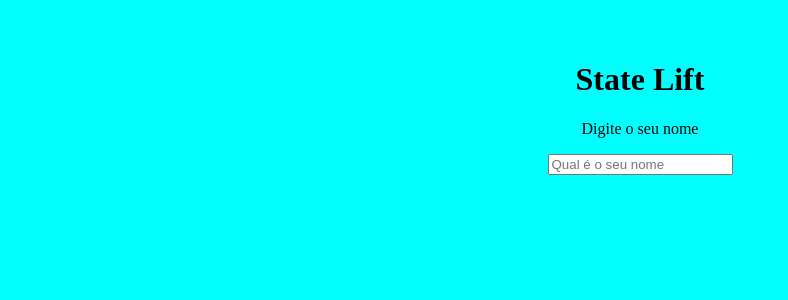
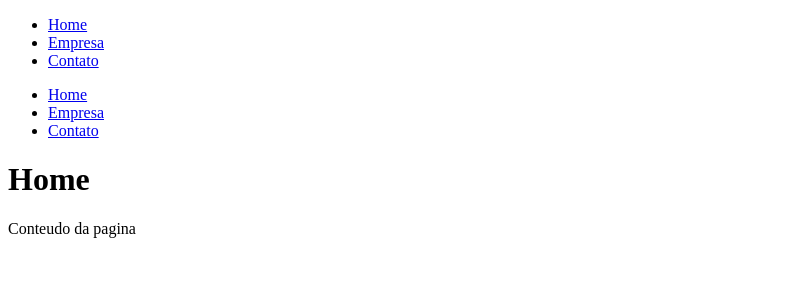
Before and after one commit to PeterAires/React, a React (Vite) app in the folder projeto1/: page / in a window 1280 px wide. Shown: the top 300 px of the page, without its empty margins (0-788 px from the left). Built offline with nearby package versions, Linux system fonts and the light colour scheme.

Commit message:
treino diario
React Router

```diff
--- a/projeto1/package.json
+++ b/projeto1/package.json
@@ -11,7 +11,8 @@
   },
   "dependencies": {
     "react": "^18.2.0",
-    "react-dom": "^18.2.0"
+    "react-dom": "^18.2.0",
+    "react-router-dom": "^6.23.1"
   },
   "devDependencies": {
     "@types/react": "^18.2.66",
--- a/projeto1/src/App.jsx
+++ b/projeto1/src/App.jsx
@@ -1,19 +1,35 @@
-import './App.css'
-import './index.css'
-import { useState } from 'react'
-import SeuNome from './components/SeuNome'
-import Saudacao from './components/Saudacao'
+import {BrowserRouter as Router, Route, Link, Routes} from 'react-router-dom'
+import Home from './pages/Home'
+import Empresa from './pages/Empresa'
+import Contato from './pages/Contato'
+import Navbar from './components/Navbar'
+
+
 
 function App(){
 
-  const [nome,setNome] = useState()
 
-  return (
-    <div className="App">
-      <h1>State Lift</h1>
-      <SeuNome setNome={setNome}/>
-      <Saudacao nome={nome}/>
-    </div>
+  return (//componentes que vao fazer parte da 'rota'
+    <Router>
+      <ul>
+        <li>
+          <Link to='/'>Home</Link>
+        </li>
+        <li>
+          <Link to='/empresa'>Empresa</Link>
+        </li>
+        <li>
+          <Link to='/contato'>Contato</Link>
+        </li>
+      </ul>
+
+            <Navbar/>
+            <Routes>
+                <Route exact path="/" element={<Home />} />
+                <Route path="/contato" element={<Contato />} />
+                <Route path="/empresa" element={<Empresa />} />
+            </Routes>
+    </Router>
   )
 }
 export default App
--- /dev/null
+++ b/projeto1/src/components/Navbar.jsx
@@ -0,0 +1,18 @@
+import { Link } from "react-router-dom"
+
+function Navbar(){
+return(
+    <ul>
+        <li>
+          <Link to='/'>Home</Link>
+        </li>
+        <li>
+          <Link to='/empresa'>Empresa</Link>
+        </li>
+        <li>
+          <Link to='/contato'>Contato</Link>
+        </li>
+      </ul>
+)
+}
+export default Navbar
--- /dev/null
+++ b/projeto1/src/pages/Contato.jsx
@@ -0,0 +1,10 @@
+function Contato(){
+    return(
+       <div>
+           <h1>Contato</h1>
+           <p>Conteudo da pagina</p>
+           <p>kakaka</p>
+       </div>
+    )
+   }
+   export default Contato
--- /dev/null
+++ b/projeto1/src/pages/Empresa.jsx
@@ -0,0 +1,9 @@
+function Empresa(){
+    return(
+       <div>
+           <h1>Empresa</h1>
+           <p>Conteudo da pagina</p>
+       </div>
+    )
+   }
+   export default Empresa
--- /dev/null
+++ b/projeto1/src/pages/Home.jsx
@@ -0,0 +1,9 @@
+function Home(){
+    return(
+       <div>
+           <h1>Home</h1>
+           <p>Conteudo da pagina</p>
+       </div>
+    )
+   }
+   export default Home
```
Also changed, not shown: 1 other file (tests, documents, lock files or other folders).
